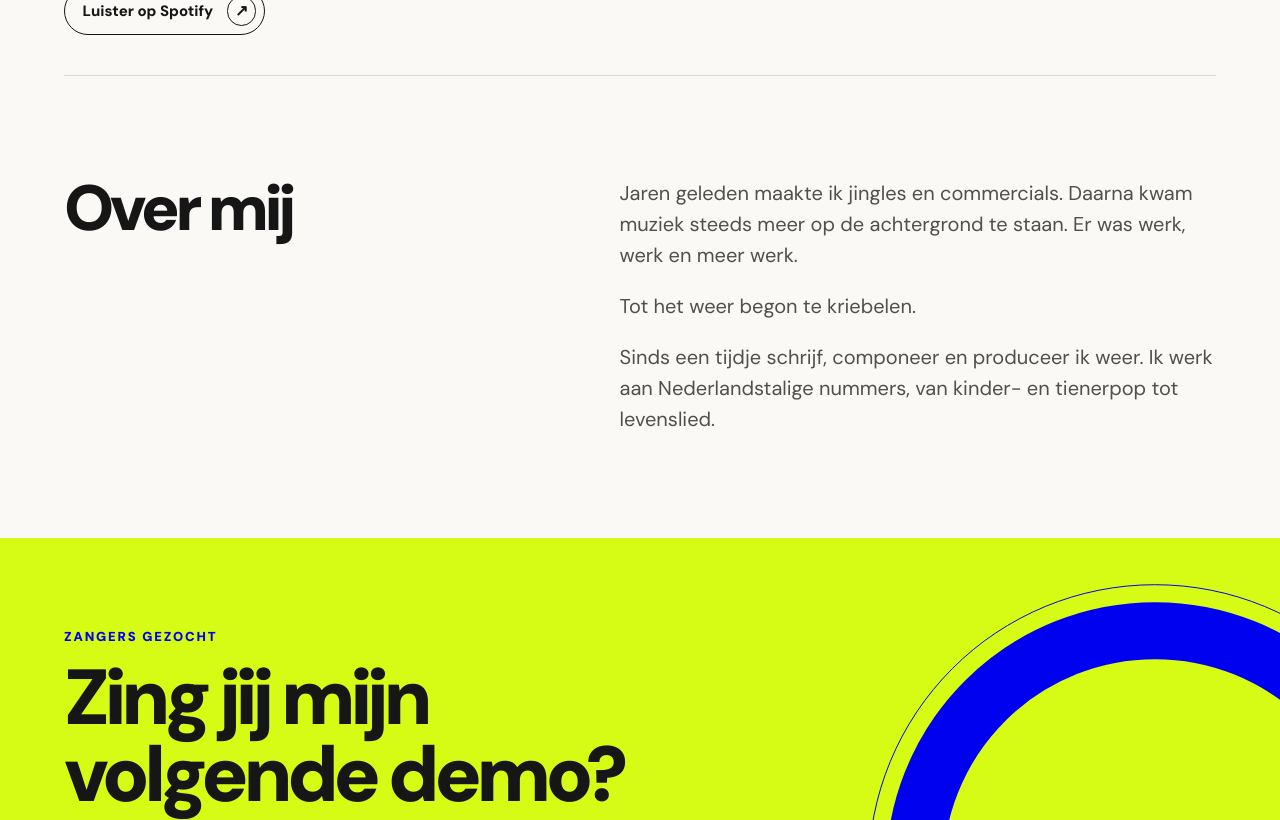
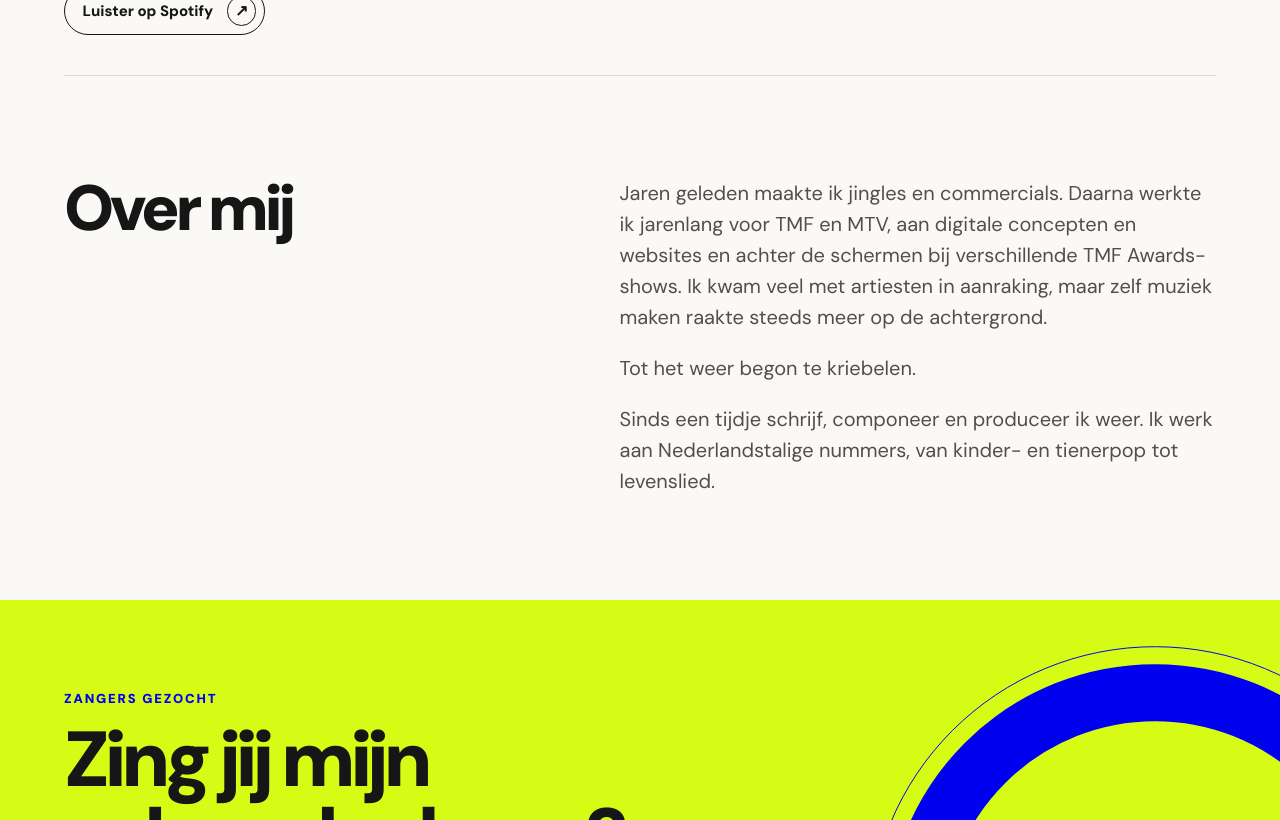
Before and after one commit to MarcoDeJong/marcodejong.github.io, a Jekyll site: the page built from index.md, in a window 1280 px wide and 900 px high, scrolled down 982 px, cut to the strip 80-900 px from the top of the window. Built offline with Jekyll 4.4.1, drawn with Linux system fonts in a browser that asks for light colours.

Commit message:
feat(about): add media background

```diff
--- a/index.md
+++ b/index.md
@@ -32,7 +32,7 @@ layout: landing
 <section class="landing__intro" aria-labelledby="about-title">
 <h2 class="section-title" id="about-title">Over mij</h2>
 <div class="landing__intro-copy">
-<p>Jaren geleden maakte ik jingles en commercials. Daarna kwam muziek steeds meer op de achtergrond te staan. Er was werk, werk en meer werk.</p>
+<p>Jaren geleden maakte ik jingles en commercials. Daarna werkte ik jarenlang voor TMF en MTV, aan digitale concepten en websites en achter de schermen bij verschillende TMF Awards-shows. Ik kwam veel met artiesten in aanraking, maar zelf muziek maken raakte steeds meer op de achtergrond.</p>
 <p>Tot het weer begon te kriebelen.</p>
 <p>Sinds een tijdje schrijf, componeer en produceer ik weer. Ik werk aan Nederlandstalige nummers, van kinder- en tienerpop tot levenslied.</p>
 </div>
```
